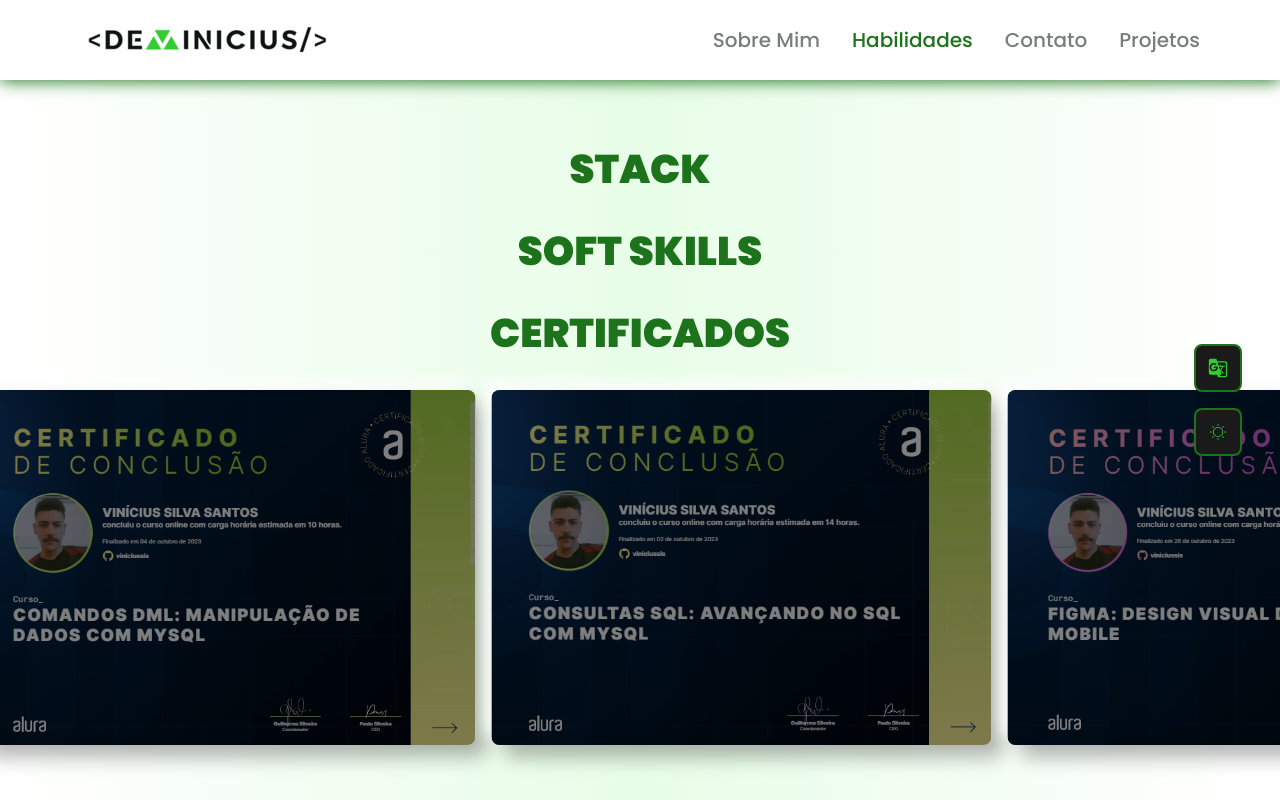
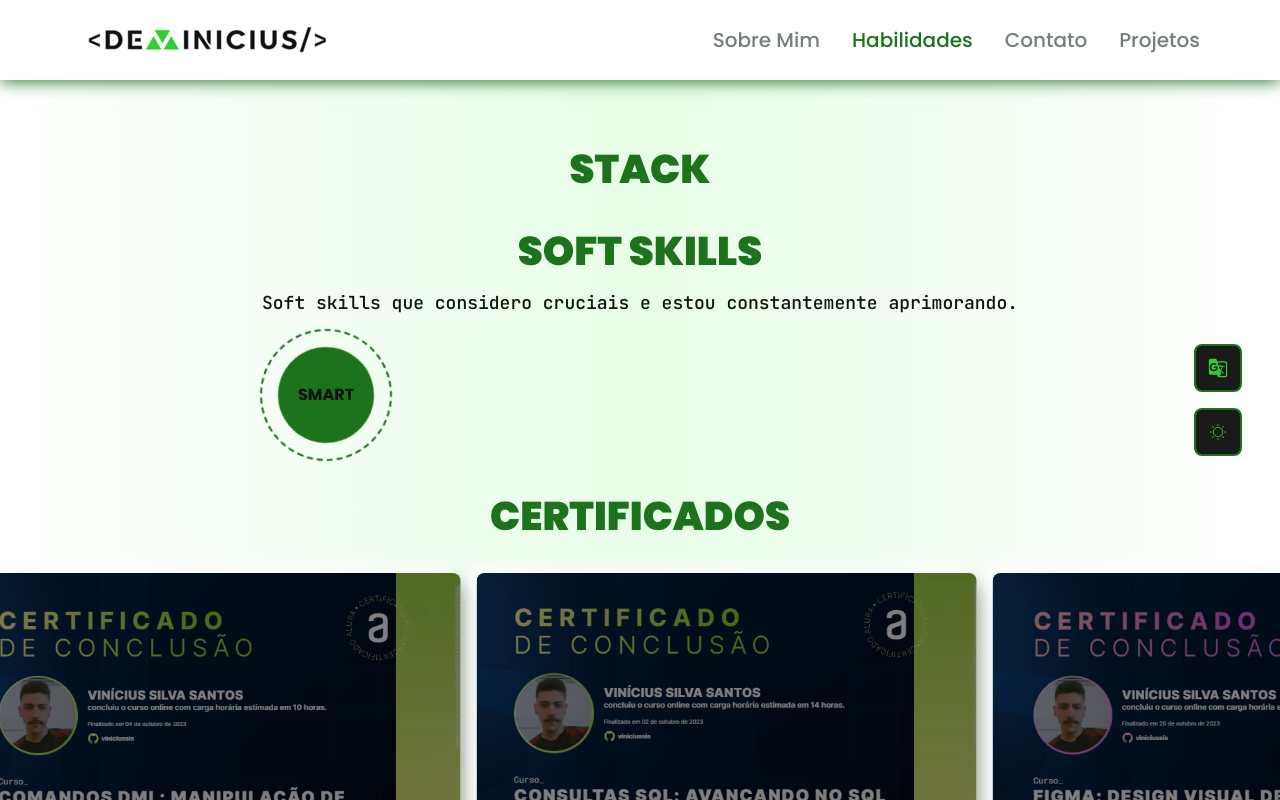
Before and after one commit to viniciussis/My_Portfolio, a React (Vite) app: page /skills in a window 1280 px wide. Shown: the top 800 px of the page. Built offline with nearby package versions, Linux system fonts and the light colour scheme.

Commit message:
/feat: add animated circle component

```diff
--- /dev/null
+++ b/src/components/AnimatedCircle/AnimatedCircle.scss
@@ -0,0 +1,33 @@
+.circle {
+  position: relative;
+  flex-direction: column;
+  justify-content: center;
+  align-items: center;
+  display: flex;
+  height: 8rem;
+  width: 8rem;
+
+  &__border {
+    outline: 2px dashed var(--theme-primary);
+    background: var(--theme-primary);
+    color: var(--theme-secondary);
+    background-clip: content-box;
+    border-radius: 50%;
+    padding: 1rem;
+    height: 100%;
+    width: 100%;
+  }
+
+  &__label {
+    font-family: variables.$font-title;
+    transform: translate(-50%, -50%);
+    color: var(--theme-secondary);
+    text-transform: uppercase;
+    text-align: center;
+    position: absolute;
+    font-weight: 700;
+    font-size: 1rem;
+    left: 50%;
+    top: 50%;
+  }
+}
--- /dev/null
+++ b/src/components/AnimatedCircle/index.tsx
@@ -0,0 +1,24 @@
+import { motion } from 'framer-motion'
+import './AnimatedCircle.scss'
+import { circleRotation } from '@/shared/animations'
+
+interface AnimatedCircleProps {
+  label: string
+}
+
+const AnimatedCircle = ({ label }: AnimatedCircleProps) => {
+  return (
+    <div className="circle">
+      <motion.div
+        variants={circleRotation}
+        animate="animate"
+        whileHover="taping"
+        exit="exit"
+        className="circle__border"
+      />
+      <span className="circle__label">{label}</span>
+    </div>
+  )
+}
+
+export default AnimatedCircle
--- a/src/pages/Skills/SoftSkills/SoftSkills.scss
+++ b/src/pages/Skills/SoftSkills/SoftSkills.scss
@@ -1,4 +1,9 @@
-.sub {
+.softSkills {
+  flex-direction: column;
+  display: flex;
+  gap: 1rem;
+
+  &__title {
     font-family: variables.$font-title;
     color: var(--theme-primary);
     text-transform: uppercase;
@@ -6,3 +11,8 @@
     font-size: 2.5rem;
     font-weight: 900;
   }
+
+  &__sub {
+    color: var(--theme-secondary);
+  }
+}
--- a/src/pages/Skills/SoftSkills/index.tsx
+++ b/src/pages/Skills/SoftSkills/index.tsx
@@ -1,12 +1,15 @@
 import { useTranslation } from 'react-i18next'
 import './SoftSkills.scss'
+import AnimatedCircle from '@/components/AnimatedCircle'
 
 const SoftSkills = () => {
   const { t } = useTranslation('global')
 
   return (
-    <section>
-      <h2 className="sub">{t('skillsPage.softskills.subtitle')}</h2>
+    <section className="softSkills">
+      <h2 className="softSkills__title">{t('skillsPage.softskills.title')}</h2>
+      <h3 className="softSkills__sub">{t('skillsPage.softskills.subtitle')}</h3>
+      <AnimatedCircle label="Smart" />
     </section>
   )
 }
--- a/src/shared/animations/motionVariants.ts
+++ b/src/shared/animations/motionVariants.ts
@@ -18,6 +18,33 @@
     transition: {
       duration: 1,
       ease: [0.22, 1, 0.36, 1],
+    },
+  },
+}
+
+export const circleRotation = {
+  animate: {
+    rotateZ: 360,
+    transition: {
+      duration: 10,
+      ease: 'linear',
+      repeat: Infinity,
+    },
+  },
+  taping: {
+    rotate: 360,
+    transition: {
+      duration: 1,
+      ease: 'linear',
+      repeat: Infinity,
+    },
+  },
+  exit: {
+    rotateZ: 360,
+    transition: {
+      duration: 10,
+      ease: 'linear',
+      repeat: Infinity,
     },
   },
 }
--- a/src/translations/en/global.json
+++ b/src/translations/en/global.json
@@ -110,7 +110,8 @@
       "subtitle": "Certificates"
     },
     "softskills": {
-      "subtitle": "Soft Skills"
+      "title": "Soft Skills",
+      "subtitle": "Soft skills that I consider crucial and am constantly refining."
     },
     "stack": {
       "subtitle": "Stack"
--- a/src/translations/pt/global.json
+++ b/src/translations/pt/global.json
@@ -110,7 +110,8 @@
       "subtitle": "Certificados"
     },
     "softskills": {
-      "subtitle": "Soft Skills"
+      "title": "Soft Skills",
+      "subtitle": "Soft skills que considero cruciais e estou constantemente aprimorando."
     },
     "stack": {
       "subtitle": "Stack"
```
Lines whose indentation alone changed are shown as unchanged.
